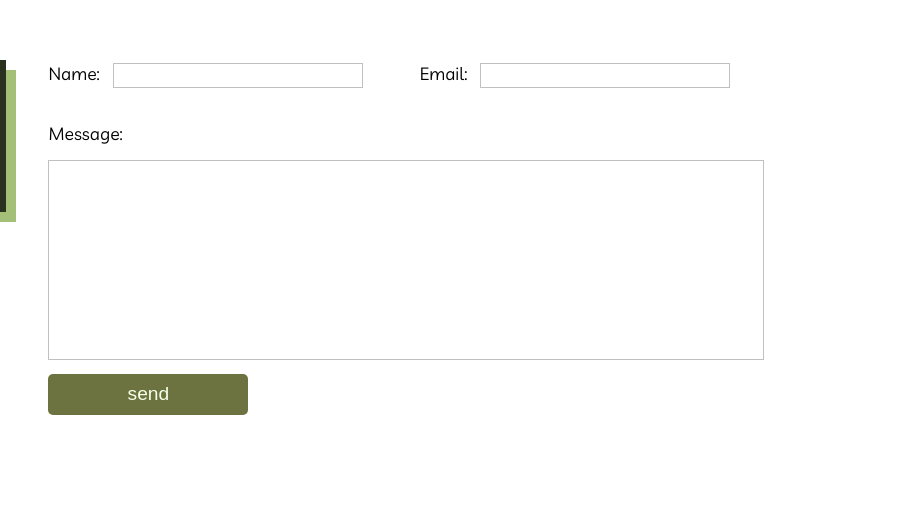
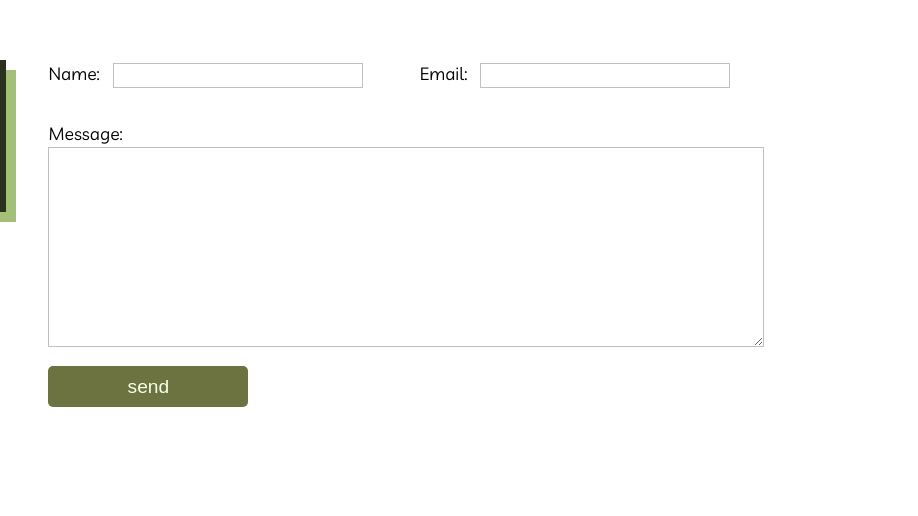
Before and after one commit to erasebegin/tyrex-unsurance, a plain HTML site: page contact.html in a window 1280 px wide. Shown: the part 436-952 px from the top of the page, 362-1280 px from the left. Drawn offline with Linux system fonts and the light colour scheme.

Commit message:
a few form changes

```diff
--- a/contact.html
+++ b/contact.html
@@ -29,22 +29,22 @@
 
     <section class="main-content main-grid">
 
-        <img class="main-img" src="https://i.ibb.co/CJGmRTb/toa-heftiba-9n-tf0-YANE-unsplash.jpg" alt="side of building">
+        <img class="main-img" src="https://i.ibb.co/f8wqjPk/toa-heftiba-9n-tf0-YANE-unsplash.jpg" alt="side of building">
 
         <div class="form-aside">
             <h3 class="section-title section-align">Getting in touch</h3>
             <p>You can either <a href="mailto:inquiries@tyrex.com">send us an email</a> or use the form below to get in touch. We'll make sure to get back to you in less than 24hrs.</p>
         </div>
 
-        <form>
+        <form action="#" method="POST">
             <div class="flex-wrapper">
                 <label for="name">Name:</label>
-                <input type="text" name="name" class="name-input">
+                <input type="text" name="name" id="name" class="name-input">
                 <label for="email" class="email-label">Email:</label>
-                <input type="email" name="email" class="email-input">
+                <input type="email" name="email" id="email" class="email-input">
             </div>
             <label for="message">Message:</label>
-            <input type="text" name="message" class="message-input">
+            <textarea name="message" id="message" class="message-input"></textarea>
             <button type="submit" class="btn btn-contact">send</button>
         </form>
 
--- a/styles/_pages.scss
+++ b/styles/_pages.scss
@@ -77,6 +77,7 @@ form {
     .message-input {
         height: 200px;
         border: 1px solid #c0c0c0;
+        padding: 1em;
     }
 
     .btn {
@@ -89,6 +90,7 @@ form {
         max-width: 200px;
         justify-self: end;
         cursor: pointer;
+        margin-top: 1em;
     }
 
     .btn:hover {
```
Also changed, not shown: styles/main.css, 1 other file.
